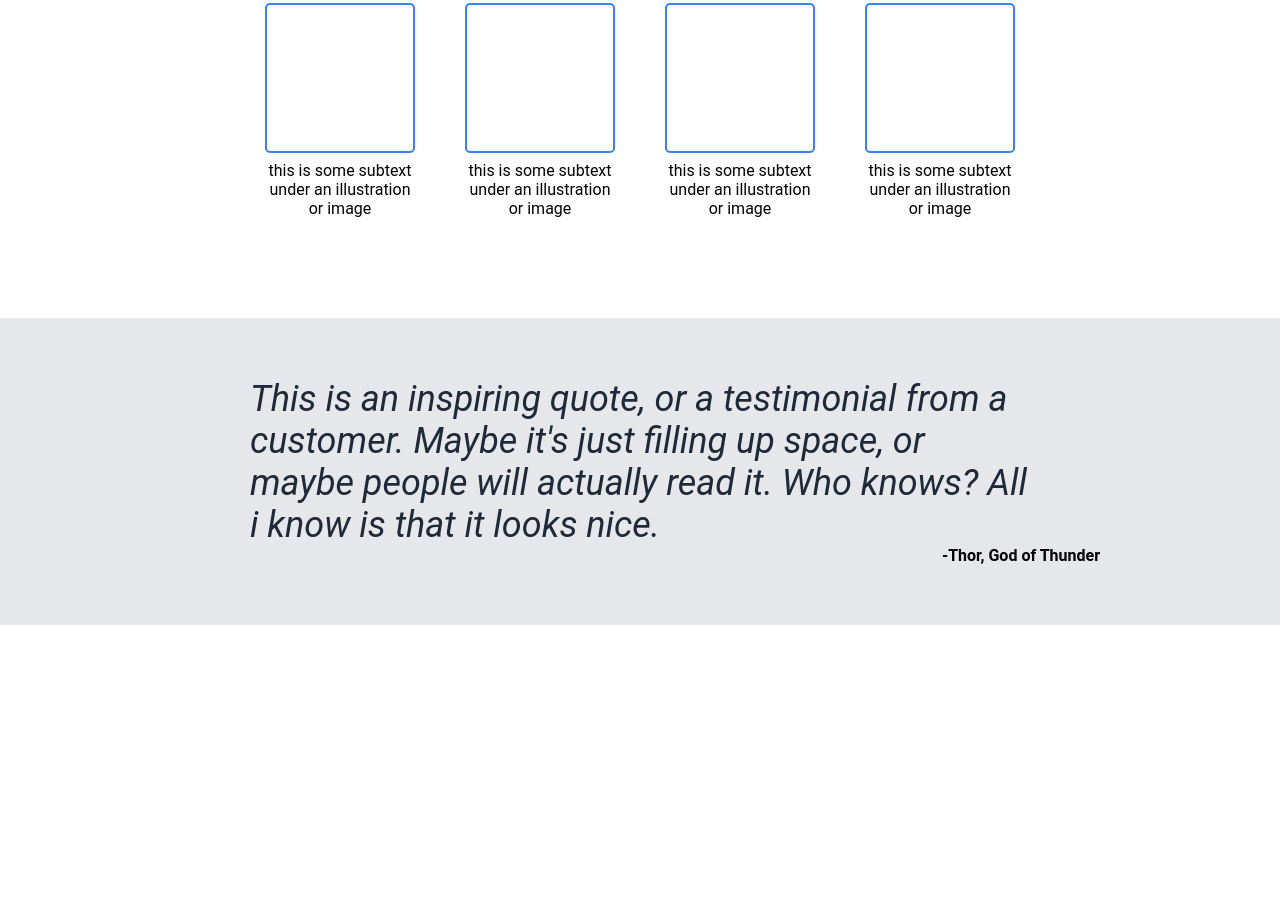
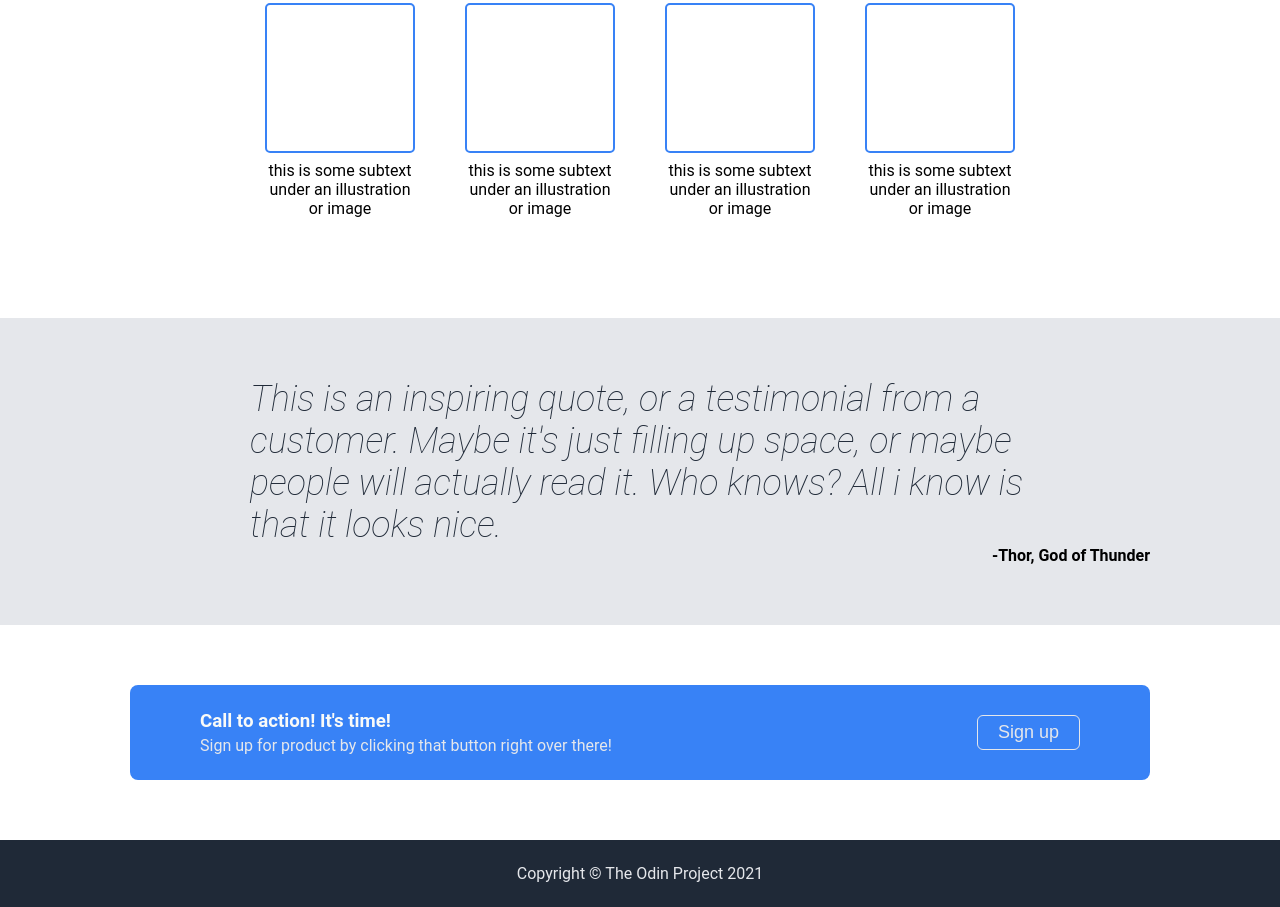
Before and after one commit to haroldeslr/landing-page, a plain HTML site: page index.html in a window 1280 px wide. Shown: the part 583-1490 px from the top of the page. Before the commit the page ends 1208 px from the top, so only its background shows below. Drawn offline with Linux system fonts and the light colour scheme.

Commit message:
Finish the last section and adding footer

```diff
--- a/index.html
+++ b/index.html
@@ -25,7 +25,7 @@
                         a smaller font and the color is lower
                         contrast
                     </p>
-                    <button>Sign up</button>
+                    <button class="blue-bt">Sign up</button>
                 </div>
                 <div class="image-container">
                     this is a placeholder for an image
@@ -64,16 +64,24 @@
             </div>
         </div>
         <div class="section3">
-            <div class="quote">
-                <i>This is an inspiring quote, or a testimonial
-                    from a customer. Maybe it's just filling up
-                    space, or maybe people will actually read it.
-                    Who knows? All i know is that it looks nice.
-                </i>
-            </div>
-            <div class="author-name">
-                <b>-Thor, God of Thunder</b>
+            <i class="quote">This is an inspiring quote, or a testimonial
+                from a customer. Maybe it's just filling up
+                space, or maybe people will actually read it.
+                Who knows? All i know is that it looks nice.
+            </i>
+            <b>-Thor, God of Thunder</b>
+        </div>
+        <div class="section4">
+            <div class="su-container">
+                <div class="some-text">
+                    <h3>Call to action! It's time!</h3>
+                    <p>Sign up for product by clicking that button right over there!</p>
+                </div>
+                <button class="white-bd-bt">Sign up</button>
             </div>
         </div>
+        <footer>
+            <p>Copyright © The Odin Project 2021</p>
+        </footer>
     </body>
 </html>
--- a/style.css
+++ b/style.css
@@ -9,7 +9,7 @@ a {
 }
 
 .text-container p,
-a, button {
+a {
     font-size: 18px;
     color: #E5E7EB;
 }
@@ -92,11 +92,13 @@ body .section1 {
     max-width: 460px;
 }
 
-button {
+.blue-bt {
     padding: 6px 20px;
     background-color: #3882F6;
     border-radius: 6px;
     border: none;
+    font-size: 18px;
+    color: #E5E7EB;
 }
 
 .box {
@@ -149,11 +151,51 @@ button {
 .quote {
     max-width: 780px;
     font-size: 36px;
-    font-weight: light italic;
+    font-weight: lighter;
+    font-style: italic;
     color: #1F2937;
 }
 
-.author-name {
+.section3 b {
     align-self: flex-end;
-    margin-right: 50px;
 }
+
+.section4 {
+    padding-top: 60px;
+    padding-bottom: 60px;
+}
+
+.su-container {
+    background-color: #3882F6;
+    border-radius: 8px;
+    padding: 25px 70px;
+    display: flex;
+    align-items: center;
+    justify-content: space-between;
+}
+
+.some-text h3 {
+    color: #F9FAF8;
+    margin-bottom: 4px;
+}
+
+.some-text p {
+    color: #E5E7EB;
+}
+
+.white-bd-bt {
+    padding: 6px 20px;
+    background-color: #3882F6;
+    border-radius: 6px;
+    border: 1px solid #E5E7EB;
+    font-size: 18px;
+    color: #E5E7EB;
+    flex-shrink: 0;
+}
+
+footer {
+    background-color: #1F2937;
+    color: #E5E7EB;
+    padding: 24px;
+    text-align: center;
+}
```
